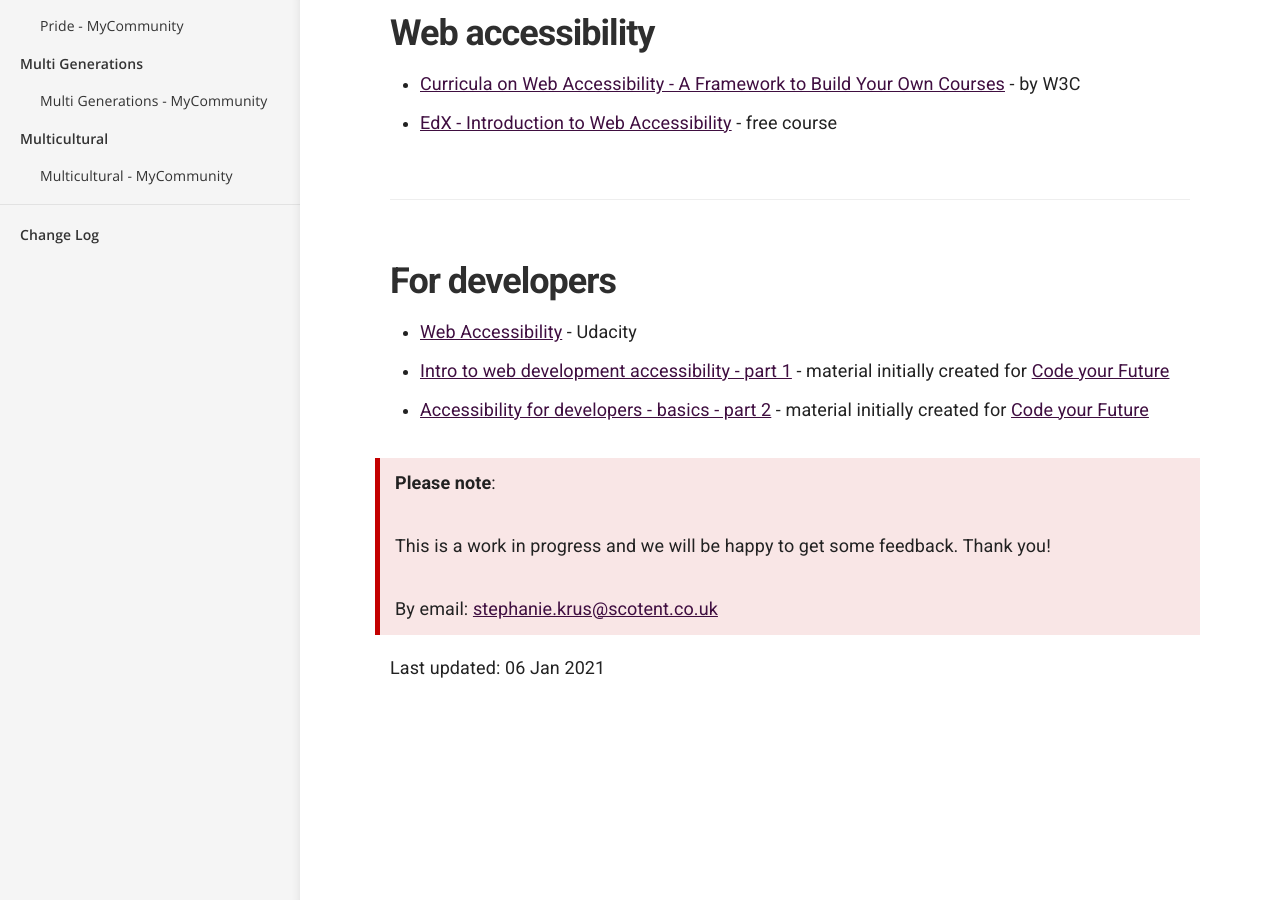
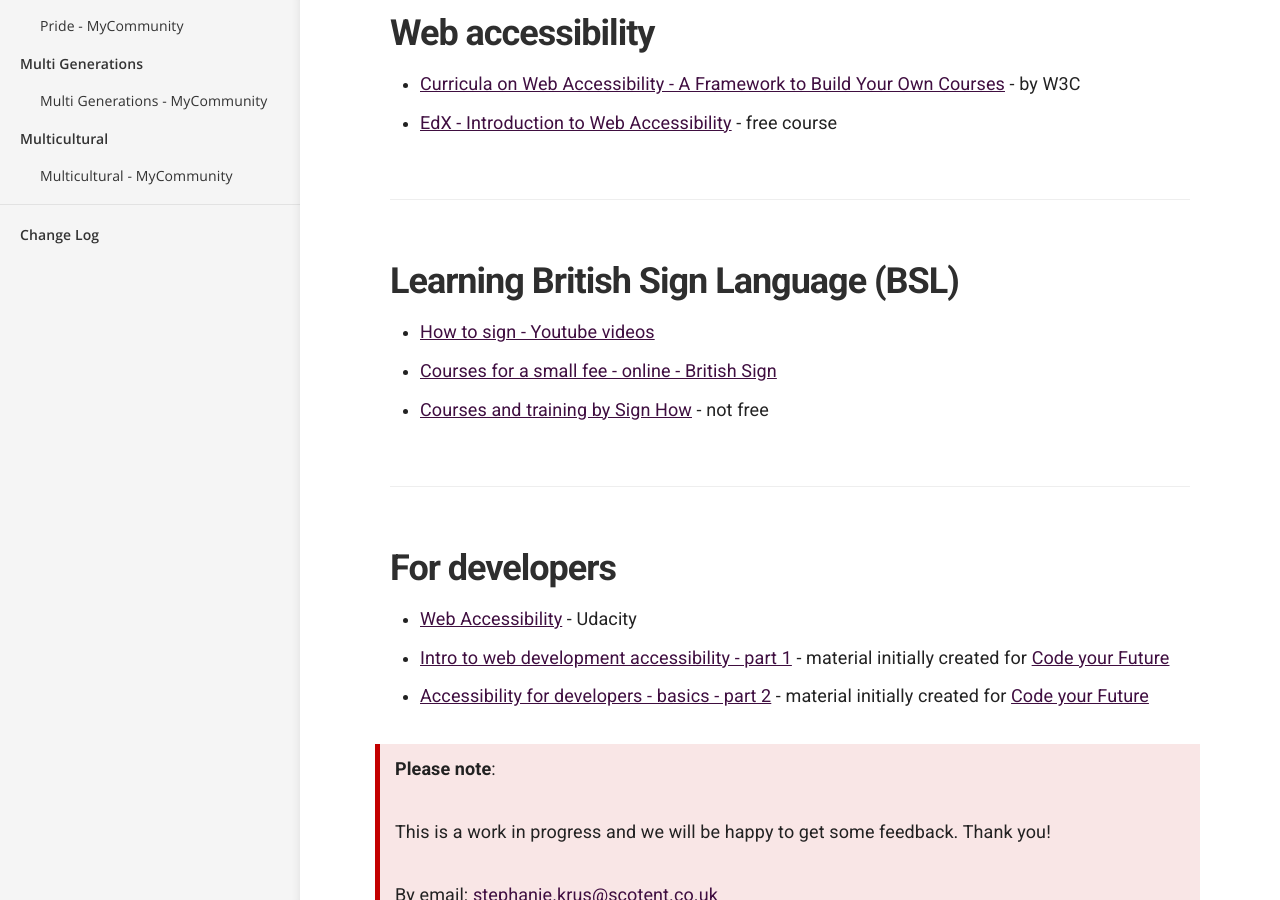
Before and after one commit to numbat70/inclusion2021, a Jekyll site: the page built from _docs/accessibility/training.md, in a window 1280 px wide and 900 px high, scrolled down 705 px. Built offline with Jekyll 4.4.1, drawn with Linux system fonts in a browser that asks for light colours.

Commit message:
SK - add BSL resources

```diff
--- a/_docs/accessibility/training.md
+++ b/_docs/accessibility/training.md
@@ -21,6 +21,12 @@ order: 10
 - [Curricula on Web Accessibility - A Framework to Build Your Own Courses](https://www.w3.org/WAI/curricula/) - by W3C
 - [EdX - Introduction to Web Accessibility](https://www.edx.org/course/web-accessibility-introduction) - free course
 
+## Learning British Sign Language (BSL)
+
+- [How to sign - Youtube videos](https://www.youtube.com/playlist?list=PLAoW1zMlmOlkU3VqAmNmEQ6kxSs9hxu8D)
+- [Courses for a small fee - online - British Sign](https://www.british-sign.co.uk/)
+- [Courses and training by Sign How](https://www.signhow.co.uk/) - not free
+
 ## For developers
 - [Web Accessibility](https://www.udacity.com/course/web-accessibility--ud891) - Udacity
 - [Intro to web development accessibility - part 1](https://docs.google.com/presentation/d/1CY7r_r8Zs6evWuQpGZK_E2zvXqNWbEEd5x5n1OhE6Rg/edit?usp=sharing) - material initially created for [Code your Future](https://codeyourfuture.io/)
```
